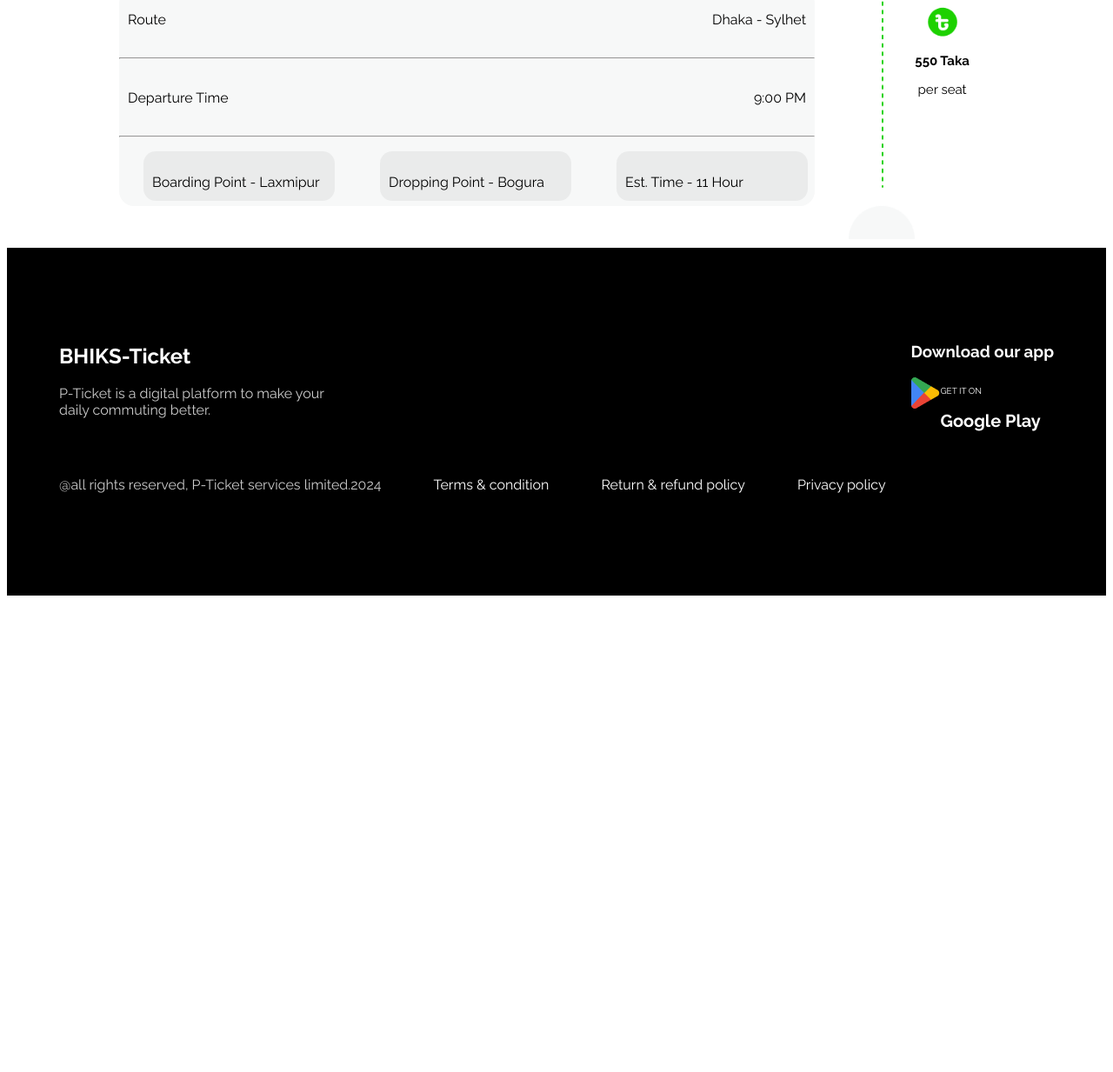
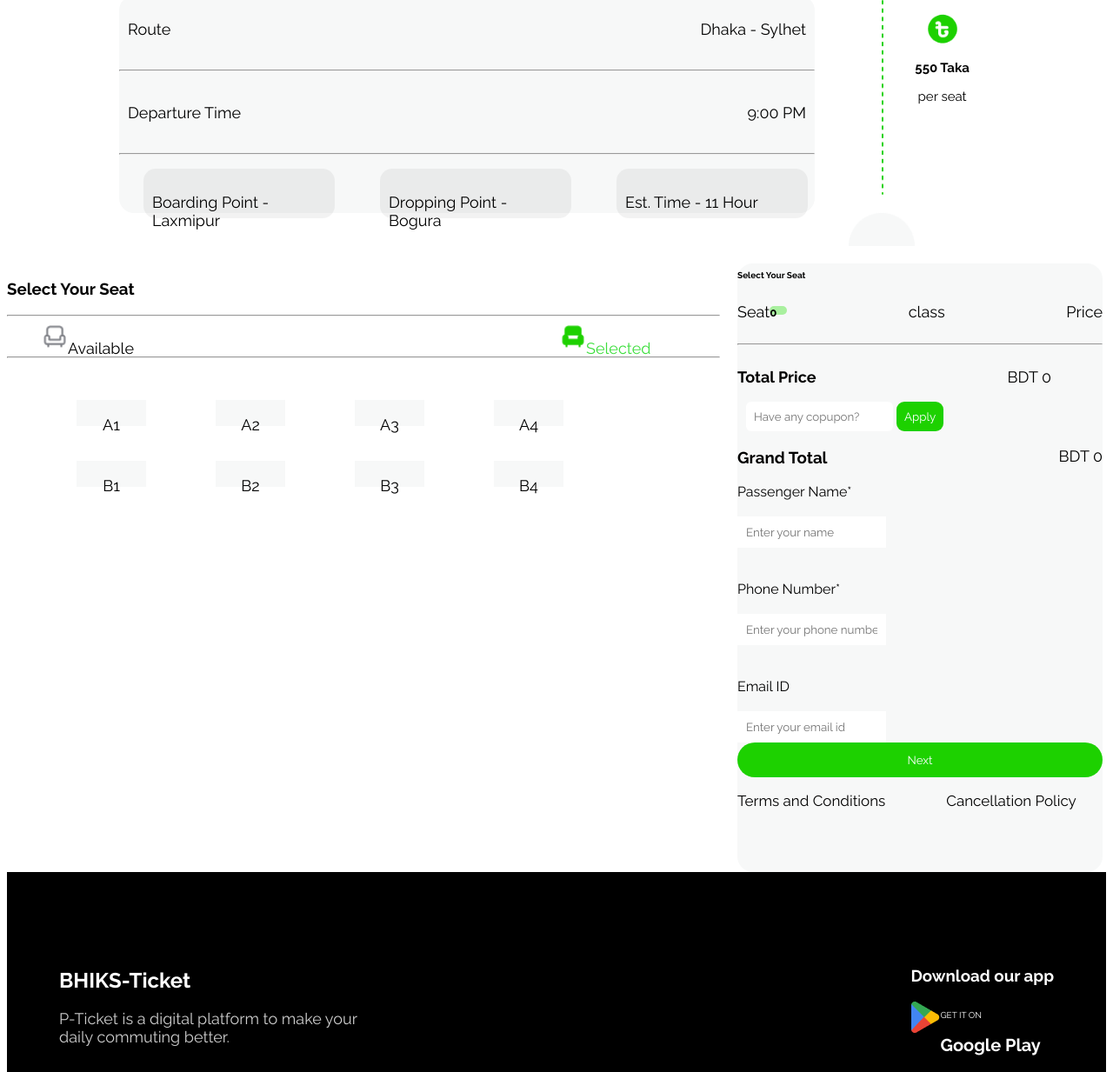
Before and after one commit to Israt-js/Assignment-5, a plain HTML site: page index.html in a window 1280 px wide. Shown: the part 1364-2597 px from the top of the page at 87% size. Before the commit the page ends 2057 px from the top, so only its background shows below. Drawn offline with Linux system fonts and the light colour scheme.

Commit message:
commit all

```diff
--- a/index.html
+++ b/index.html
@@ -5,6 +5,7 @@
     <meta name="viewport" content="width=device-width, initial-scale=1.0">
     <title>Assignment-5</title>
     <link rel="stylesheet" href="style.css">
+
 </head>
 <body>
 
@@ -106,7 +107,7 @@
             </div>
         </div>
         <img src="images/info-devider.png" alt="">
-        <div class="p-two">
+        <div class="pTwo">
             <img src="images/fare.png" alt="">
             <h2>550 Taka</h2>
             <p>per seat</p>
@@ -114,13 +115,102 @@
      </div>
     </section>
     <section class="seat">
-     <div class="seat-one">
+        <div class="seat-one">
+           <h3>Select Your Seat</h3><hr>
+        <div class="s-t">
+           <div class="s-t-one">
+               <img src="images/seat-gray.png" alt="">
+               <p>Available</p>
+           </div>
+         <img class="sea" src="images/seat-green-filled.png" alt=""><p class="sea">Selected</p>
+        </div><hr>
+        <div class="seat-no-one">
+           <div class="seat-1">
+               <p>A1</p>
+               <span>Economoy</span>
+               <h2>550</h2>
+           </div>
+           <div class="seat-1">
+               <p>A2</p>
+               <span>Economoy</span>
+               <h2>550</h2>
+           </div>
+           <div class="seat-1">
+               <p>A3</p>
+               <span>Economoy</span>
+               <h2>550</h2>
+           </div>
+           <div class="seat-1">
+               <p>A4</p>
+               <span>Economoy</span>
+               <h2>550</h2>
+           </div>
+        </div>
+        <div class="seat-no-one">
+            <div class="seat-1">
+                <p>B1</p>
+                <span>Economoy</span>
+                <h2>550</h2>
+            </div>
+            <div class="seat-1">
+                <p>B2</p>
+                <span>Economoy</span>
+                <h2>550</h2>
+            </div>
+            <div class="seat-1">
+                <p>B3</p>
+                <span>Economoy</span>
+                <h2>550</h2>
+            </div>
+            <div class="seat-1">
+                <p>B4</p>
+                <span>Economoy</span>
+                <h2>550</h2>
+            </div>
+         </div>
+        </div>
+        <div class="seat-2">
+         <h2>Select Your Seat</h2>
+         <div class="do-s">
+            <div class="con">
+                <p>Seat</p>
+                <h5 id="titleCount">0</h5>
+            </div>
+            <p>class</p>
+            <p>Price</p>
+         </div>
+         <div id="title-container"></div>
+         <hr>
+         <div class="on-an">
+            <h3>Total Price</h3>
+            <p id="totalPrice">BDT 0</p>
+         </div>
 
-     </div>
-     <div class="seat-two">
+         <label class="jgj" for="">
+            <input type="text" id="coupon-input" placeholder="Have any copupon?">
+            <button id="apply-btn">Apply</button>
+         </label>
+         <div class="gra">
+            <h3>Grand Total</h3>
+            <p id="grand-b">BDT 0</p>
+         </div>
 
-     </div>
-    </section>
+         <div class="all-input">
+            <label class="gdas" for="">
+                Passenger Name* <br><br> <input required type="text" placeholder="Enter your name"> <br><br><br>
+
+                Phone Number* <br><br> <input required type="text" placeholder="Enter your phone number"> <br><br> <br>
+
+                Email ID <br><br> <input required type="text" placeholder="Enter your email id">
+            </label>
+         </div>
+         <a href="bye-ticket.html"><button class="next">Next</button></a>
+         <div class="te">
+            <p>Terms and Conditions</p>
+            <p>Cancellation Policy</p>
+         </div>
+        </div>
+       </section>
 
     <section class="footer">
         <div class="foot-all">
--- a/script.js
+++ b/script.js
@@ -0,0 +1,47 @@
+
+let titleCount = 1;
+let totalPrice = 0;
+const cards = document.querySelectorAll(".seat-1");
+
+for (let i = 0; i < cards.length; i++) {
+    const seat1 = cards[i];
+    seat1.addEventListener("click", function() {
+        const title = seat1.querySelector("span").innerText;
+        const priceText = seat1.querySelector("h2").innerText;
+
+        const price = parseFloat(priceText);
+        const titleContainer = document.getElementById("title-container");
+        const p = document.createElement("p");
+        p.innerText = titleCount + " " + title;
+        titleContainer.appendChild(p);
+        titleCount++;
+
+        totalPrice += price;
+        document.getElementById("totalPrice").innerText = totalPrice.toFixed(2);
+    });
+}
+
+const btn = document.getElementById("apply-btn");
+btn.addEventListener("click", function() {
+    const couponInput = document.getElementById("coupon-input");
+    const couponCode = couponInput.value.toUpperCase();
+    if(totalPrice >= 2200){
+        if (couponCode === "NEW15") {
+            // Apply 15% discount
+            const discount = totalPrice * 0.15;
+            const discountedPrice = totalPrice - discount;
+            totalPrice = discountedPrice;
+            document.getElementById("totalPrice").innerText = totalPrice.toFixed(2);
+
+            document.getElementById("grand-b").innerText = "BDT " + totalPrice.toFixed(2);
+
+            alert("Coupon applied successfully! 15% discount has been applied.");
+
+        } else{
+            alert("Invalid Your coupon code")
+        }
+    }
+    else {
+        alert("You need to select at least 4 seats to apply a coupon.");
+    }
+});
--- a/style.css
+++ b/style.css
@@ -136,8 +136,8 @@
     display: flex;
     margin-right: 90px;
     margin-left: 90px;
-    margin-top: 10px;
-    margin-bottom: 10px;
+    margin-top: 20px;
+    margin-bottom: 20px;
 }
 .p-one{
     margin-left: 39px;
@@ -216,19 +216,161 @@
     border-radius: 14px;
     padding: 10px;
 }
-.p-two{
+.pTwo{
     text-align: center;
     margin-top: 130px;
 }
-.p-two h2{
+.pTwo h2{
     font-size: 15px;
 }
-.p-two p{
+.pTwo p{
     font-size: 15px;
 }
-.p-two img{
+.pTwo img{
     height: 40px;
     width: 40px;
+}
+.seat{
+    display: flex;
+}
+.seat-one{
+    height: 400px;
+    width: 820px;
+    border-radius: 18px;
+    background-color: rgb(255, 255, 255);
+}
+.s-t{
+    display: flex;
+    height: 30px;
+    width: 30px;
+}
+.s-t-one{
+    margin-right: 490px;
+    margin-left: 40px;
+    display: flex;
+}
+.s-t-one p{
+    text-align: center;
+}
+
+.sea{
+    color: rgba(15, 214, 15, 0.811);
+}
+.seat-no-one{
+    display: flex;
+}
+.seat-1{
+    height: 30PX;
+    width: 80px;
+    background-color: rgb(247, 248, 248);
+    text-align: center;
+    margin-left: 80px;
+    margin-top: 40px;
+    justify-content: space-between;
+}
+.seat-2{
+    margin-left: 20px;
+    height: 700px;
+    width: 420px;
+    border-radius: 18px;
+    background-color: rgb(255, 255, 255);
+    background-color: rgb(247, 248, 248);
+}
+.seat-2 h2{
+    font-size: 10px;
+
+}
+.do-s{
+    display: flex;
+    justify-content: space-between;
+    gap: 45px;
+    width: auto;
+}
+.con{
+    display: flex;
+}
+.con h5{
+    background-color: #a9f09f;
+    height: 10px;
+    width: 20px;
+    border-radius: 10px;
+
+}
+.on-an{
+    display: flex;
+    gap: 220px;
+}
+.on-an h3,
+ p{
+    font-size: 18px;
+}
+.jgj{
+    margin-left: 10px;
+    margin-top: 10px;
+    margin-bottom: 10px;
+}
+.jgj button{
+    background-color: rgb(29, 209, 0);
+    border: 0px;
+    border-radius: 9px;
+    padding: 9px;
+    color: #FFF;
+}
+.jgj input{
+    border: 0px;
+    border-radius: 6px;
+    padding: 9px;
+}
+.gra{
+    display: flex;
+    justify-content: space-between;
+}
+.gdas input{
+    border: 0px;
+    padding: 10px;
+}
+.next{
+    border: 0px;
+    background-color: rgb(29, 209, 0);
+    text-align: center;
+    color: #FFF;
+    width: 100%;
+    height: 40px;
+    border-radius: 20px;
+}
+.te{
+    display: flex;
+    gap: 70px;
+}
+.te p{
+    font-size: 17px;
+}
+.hero{
+    height: 400px;
+    width: 600px;
+    border-radius: 15px;
+    justify-content: center;
+    margin-top: 150px;
+    margin-left: 299px;
+    text-align: center;
+    background-color: #a9f09f;
+}
+.hel{
+    color: rgb(39, 174, 96);
+}
+.the-p{
+    color: rgb(74, 74, 74);
+}
+.tha-p{
+    color: rgb(127, 126, 126);
+}
+.con-btn{
+    border-radius: 12px;
+    border: 0px;
+    width: 180px;
+    height: 50px;
+    color: #FFF;
+    background-color: rgb(39, 174, 96);
 }
 
 .footer{
@@ -281,3 +423,11 @@
     color: rgba(255, 255, 255, 0.8);
     padding-left: 60px;
 }
+.seat-1 h2,
+span{
+    display: none;
+}
+.seat-1 span{
+    display: none;
+    margin-left: 30px;
+}
```
Also changed, not shown: bye-ticket.html (+10 -0 lines).
